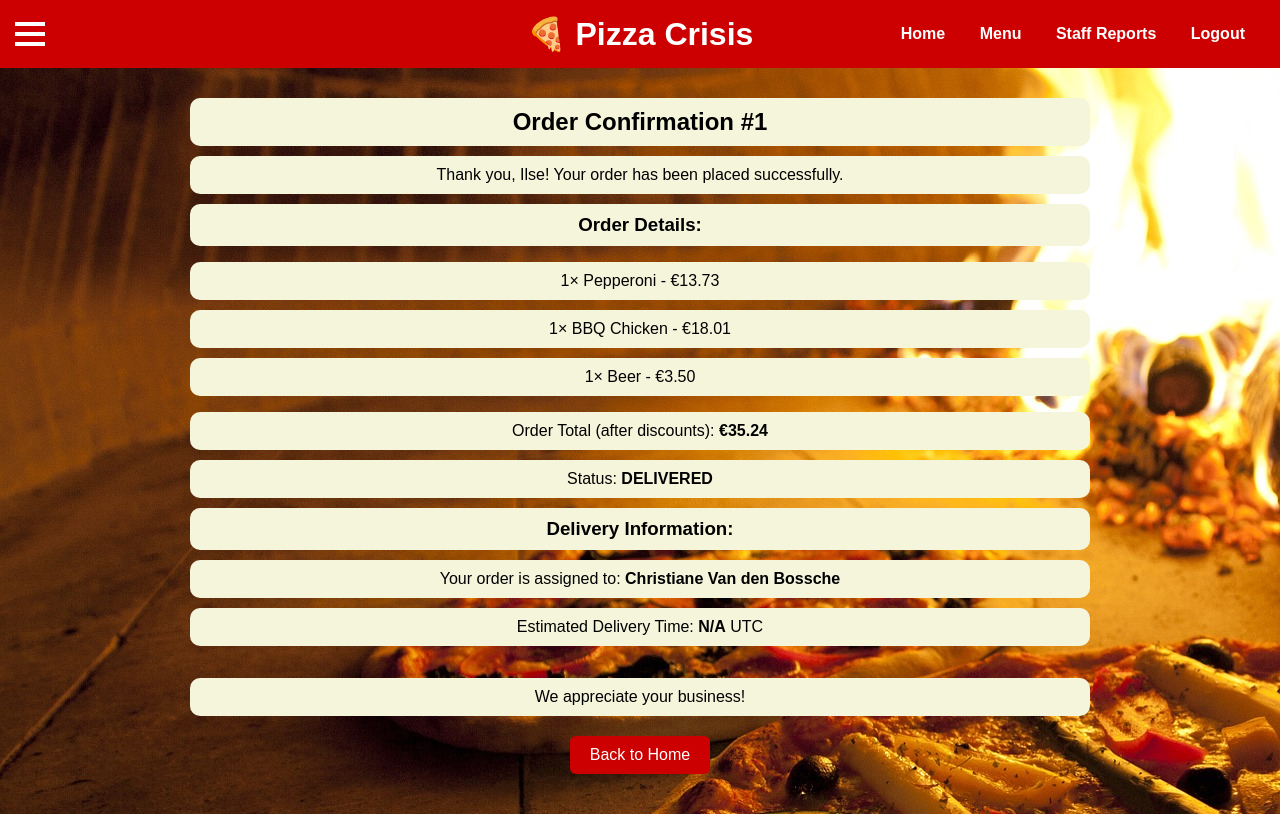
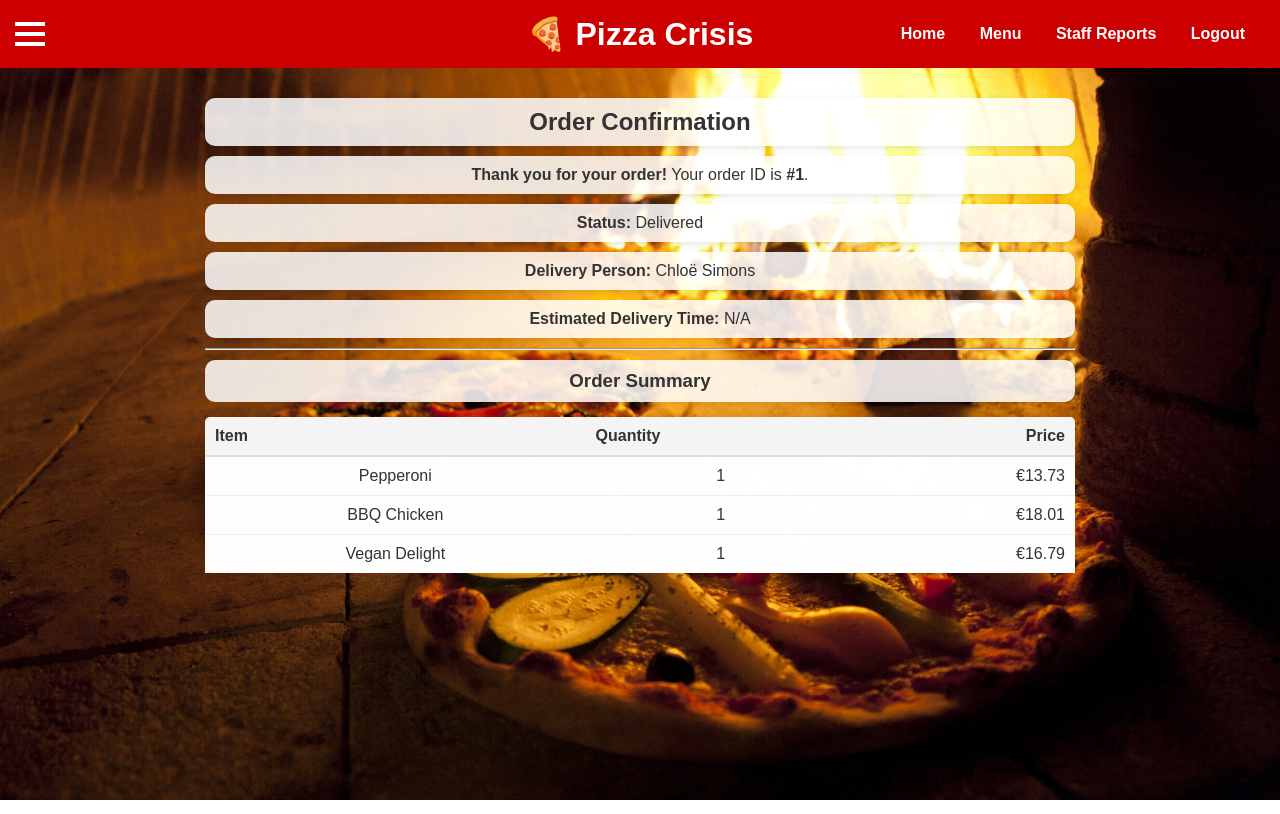
Before and after one commit to NeoD64/Pizza_Crisis, a Flask app: page /confirmation in a window 1280 px wide. Run offline with Flask 3, Linux system fonts and the light colour scheme; the visitor is signed in with stand-in values (Sample User, id 1); data comes from the database, SQL or seed files in the repository.

Commit message:
fiiiiiiiiiiiiiiiiiiiiiiNNNNNNNNNNIIIIIIIIISHHEEHEHHHEHHHHHEHEHHHHD

```diff
--- a/src/main/Database/App.py
+++ b/src/main/Database/App.py
@@ -40,7 +40,6 @@
 def check_deliveries_job(app):
 
     with app.app_context():
-        print("Scheduler: Checking delivery statuses...")
         now = datetime.utcnow()
 
         overdue_orders = Order.query.filter(
--- a/src/main/Database/routes.py
+++ b/src/main/Database/routes.py
@@ -7,7 +7,7 @@
 from datetime import datetime, timedelta, timezone
 from sqlalchemy.orm import joinedload
 from functools import wraps
-from sqlalchemy import func, desc
+from sqlalchemy import func, desc,text
 
 bp = Blueprint("main", __name__)
 
@@ -39,46 +39,62 @@
         return redirect(url_for('main.login'))
     return render_template("home.html")
 
+
+# In routes.py
+
 @bp.route("/register", methods=["GET", "POST"])
 def register():
     if request.method == "POST":
-        first_name = request.form["first_name"]
-        last_name = request.form["last_name"]
-        phone_number = request.form["phone_number"]
-        birthdate_str = request.form["birthdate"]
-        address = request.form["address"]
-        postal_code = request.form["postal_code"]
-        password = request.form["password"]
+        try:
+            first_name = request.form["first_name"]
+            last_name = request.form["last_name"]
+            phone_number = request.form["phone_number"]
+            birthdate_str = request.form["birthdate"]
+            address = request.form["address"]
+            postal_code = request.form["postal_code"]
+            password = request.form["password"]
+            confirm_password = request.form["confirm_password"]
+            gender_str = request.form["gender"]
 
-        birthdate = datetime.strptime(birthdate_str, "%Y-%m-%d").date()
+            if password != confirm_password:
+                flash("Passwords do not match!", "danger")
+                return render_template("register.html")
 
-        # Check if phone number already exists
-        if Customer.query.filter_by(phone_number=phone_number).first():
-            flash("Phone number already registered. Please log in or use a different number.", "danger")
+            if Customer.query.filter_by(phone_number=phone_number).first():
+                flash("Phone number already registered.", "danger")
+                return render_template("register.html")
+
+            birthdate = datetime.strptime(birthdate_str, "%Y-%m-%d").date()
+
+            new_customer = Customer(
+                first_name=first_name,
+                last_name=last_name,
+                phone_number=phone_number,
+                birthdate=birthdate,
+                address=address,
+                postal_code=postal_code,
+                gender=gender_str
+            )
+            new_customer.set_password(password)
+
+            db.session.add(new_customer)
+            db.session.commit()
+
+            flash("Registration successful! Please log in.", "success")
+            return redirect(url_for("main.login"))
+
+        except ValueError as e:
+            db.session.rollback()
+            flash(f"Invalid Birthday, please input a valid date", "danger")
             return render_template("register.html")
 
-        new_customer = Customer(
-            first_name=first_name,
-            last_name=last_name,
-            phone_number=phone_number,
-            birthdate=birthdate,
-            address=address,
-            postal_code=postal_code
-        )
-        new_customer.set_password(password)
+        except Exception as e:
+            # Catch any other unexpected errors
+            db.session.rollback()
+            flash(f"An unexpected error occurred: {e}", "danger")
+            return render_template("register.html")
 
-        try:
-            db.session.add(new_customer)
-            db.session.commit()
-            flash("Registration successful! Please log in.", "success")
-            return redirect(url_for("main.login"))
-        except Exception as e:
-            db.session.rollback()
-            flash(f"An error occurred during registration: {e}", "danger")
-            return render_template("register.html")
     return render_template("register.html")
-
-
 @bp.route("/login", methods=["GET", "POST"])
 def login():
     if request.method == "POST":
@@ -439,7 +455,7 @@
 
     if age_group_filter and age_group_filter != 'all':
 
-        age = func.timestampdiff(func.year(), Customer.birthdate, func.curdate())
+        age = func.timestampdiff(text('YEAR'), Customer.birthdate, func.curdate())
         if age_group_filter == '18-25':
             earnings_query = earnings_query.filter(age.between(18, 25))
         elif age_group_filter == '26-40':
--- a/src/main/Database/static/style.css
+++ b/src/main/Database/static/style.css
@@ -1,22 +1,24 @@
 html {
   scroll-behavior: smooth;
+}
+p, h2, h3, h4, h5, h6 {
+  background-color: rgba(255, 255, 255, 0.85);
+  border-radius: 10px;
+  padding: 10px 15px;
+  margin: 10px 0;
+  box-shadow: 0 2px 6px rgba(0, 0, 0, 0.1);
 }
 
 body {
   background: url(pizzeria-bambino-restaurant-soumagne-1.jpg);
+  background-size: cover;
+  background-attachment: fixed;
   font-family: Arial, sans-serif;
+  color: #333;
   text-align: center;
   margin: 0;
   padding: 0;
 }
-
-p,h2, h3,h4, h5, h6, li {
-  background-color: #f5f5dc;
-  border-radius: 10px;
-  padding: 10px;
-  margin: 10px 0;
-}
-
 
 header {
   background: #cc0000;
@@ -34,18 +36,17 @@
   text-align: center;
 }
 
-
 nav {
   position: absolute;
   right: 20px;
 }
+
 nav a {
   color: white;
   margin: 0 15px;
   text-decoration: none;
   font-weight: bold;
 }
-
 
 .hamburger {
   display: inline-block;
@@ -65,26 +66,25 @@
   transition: 0.4s;
 }
 
-
 .hamburger:hover .bar1,
 .hamburger:hover .bar2,
 .hamburger:hover .bar3 {
   background-color: #ffcccc;
 }
 
-
 .change .bar1 {
   transform: rotate(-45deg) translate(-7px, 7px);
   background-color: #ff3333;
 }
+
 .change .bar2 {
   opacity: 0;
 }
+
 .change .bar3 {
   transform: rotate(45deg) translate(-7px, -7px);
   background-color: #ff3333;
 }
-
 
 .sidenav {
   height: 100%;
@@ -112,26 +112,27 @@
   color: #f1f1f1;
 }
 
-
 .container {
   margin: 30px auto;
   max-width: 900px;
+  padding: 0 15px;
 }
 
 button {
   font-size: 16px;
-    margin: 10px;
+  margin: 5px;
   padding: 10px 20px;
   background: #cc0000;
   color: white;
   border: none;
   border-radius: 6px;
   cursor: pointer;
+  transition: background-color 0.2s ease;
 }
+
 button:hover {
   background: #ff3333;
 }
-
 
 .menu-grid {
   display: grid;
@@ -147,10 +148,10 @@
   border-radius: 8px;
   box-shadow: 2px 2px 6px rgba(0,0,0,0.1);
 }
+
 .menu-item h4 {
   margin: 0 0 10px 0;
 }
-
 
 .auth-form {
   background: white;
@@ -196,13 +197,13 @@
   background-color: #ff3333;
 }
 
-/* Flash messages styling */
 .flashes {
   list-style: none;
   padding: 0;
   margin: 20px 0;
   text-align: center;
 }
+
 .flashes li {
   padding: 12px;
   margin-bottom: 10px;
@@ -210,47 +211,124 @@
   font-weight: bold;
   border: 1px solid transparent;
 }
+
 .flashes .success {
   background-color: #d4edda;
   color: #155724;
   border-color: #c3e6cb;
 }
+
 .flashes .warning {
   background-color: #fff3cd;
   color: #856404;
   border-color: #ffeeba;
 }
+
 .flashes .danger {
   background-color: #f8d7da;
   color: #721c24;
   border-color: #f5c6cb;
 }
+
 .flashes .info {
   background-color: #d1ecf1;
   color: #0c5460;
   border-color: #bee5eb;
 }
 
-/* Report Table Styling */
+.report-container {
+  background-color: rgba(245, 245, 220, 0.95);
+  border-radius: 12px;
+  padding: 25px;
+  box-shadow: 0 4px 15px rgba(0,0,0,0.2);
+  text-align: left;
+}
+
+.report-section {
+  margin-bottom: 30px;
+  padding-bottom: 20px;
+  border-bottom: 1px solid #ddd;
+}
+
+.report-section:last-child {
+  border-bottom: none;
+  margin-bottom: 0;
+  padding-bottom: 0;
+}
+
+.report-title {
+  text-align: center;
+  color: #333;
+  margin-bottom: 20px;
+}
+
+.filter-form label {
+  font-weight: bold;
+  display: block;
+  margin-bottom: 5px;
+}
+
+.filter-form .date-range {
+  margin-bottom: 15px;
+}
+
+.filter-form select {
+  width: 100%;
+  padding: 8px;
+  border-radius: 5px;
+  border: 1px solid #ccc;
+}
+
+.filter-form .buttons {
+  display: flex;
+  justify-content: flex-start;
+  gap: 10px;
+  margin-top: 20px;
+}
+
+.filter-form .reset-btn {
+  background-color: #6c757d;
+}
+
+.filter-form .reset-btn:hover {
+  background-color: #5a6268;
+}
+.report-table {
+  background-color: rgba(255, 255, 255, 0.9); /* soft white background */
+  border-radius: 10px; /* rounded corners */
+  box-shadow: 0 2px 8px rgba(0, 0, 0, 0.1); /* subtle shadow */
+  padding: 15px;
+}
+
 .report-table {
   width: 100%;
   border-collapse: collapse;
-    margin-top: 15px;
+  margin-top: 10px;
 }
-.report-table th, .report-table td {
-    border: 1px solid #eee;
+
+
+.report-table thead th {
+  background-color: #f4f4f4;
+  color: #333;
+  text-align: left;
   padding: 10px;
-    text-align: left;
-    vertical-align: top;
+  border-bottom: 2px solid #ddd;
+  border-radius: 5px 5px 0 0;
 }
-.report-table th {
-    background-color: #f8f8f8;
-    font-weight: bold;
-    color: #333;
+
+
+.report-table td {
+  background-color: rgba(255, 255, 255, 0.95);
+  padding: 10px;
+  border-bottom: 1px solid #eee;
 }
-.report-table tr:nth-child(even) {
-    background-color: #f2f2f2;
+
+
+.report-table tr:hover td {
+  background-color: #fafafa;
 }
-.report-table tr:hover {
-    background-color: #e9e9e9;
+
+
+.report-table tr:last-child td {
+  border-bottom: none;
 }
--- a/src/main/Database/templates/base.html
+++ b/src/main/Database/templates/base.html
@@ -6,6 +6,7 @@
 </head>
 <body>
     <header>
+        <link rel="stylesheet" href="https://cdnjs.cloudflare.com/ajax/libs/font-awesome/6.5.1/css/all.min.css">
 
     <div id="sideNavBut" class="hamburger" onclick="toggleNav(this)">
         <div class="bar1"></div>
--- a/src/main/Database/templates/confirmation.html
+++ b/src/main/Database/templates/confirmation.html
@@ -1,47 +1,72 @@
 {% extends "base.html" %}
+
 {% block content %}
-    <h2>Order Confirmation #{{ order.id }}</h2>
-    <p>Thank you, {{ order.customer.first_name }}! Your order has been placed successfully.</p>
+<div class="container">
+    <div class="content-box">
+        <h2>Order Confirmation</h2>
 
-    <h3>Order Details:</h3>
-    <ul style="list-style: none; padding: 0;">
+        <p><strong>Thank you for your order!</strong> Your order ID is <strong>#{{ order.id }}</strong>.</p>
+        <p><strong>Status:</strong> {{ order.status|string|replace('_', ' ')|title }}</p>
+
+        {% if order.delivery_person %}
+            <p><strong>Delivery Person:</strong> {{ order.delivery_person.first_name }} {{ order.delivery_person.last_name }}</p>
+            <p><strong>Estimated Delivery Time:</strong> {{ estimated_delivery_time }}</p>
+        {% else %}
+            <p>A delivery person will be assigned to your order shortly.</p>
+        {% endif %}
+
+        <hr>
+
+        <h3>Order Summary</h3>
+        <table class="report-table" style="margin-top: 15px;">
+            <thead>
+                <tr>
+                    <th>Item</th>
+                    <th>Quantity</th>
+                    <th style="text-align: right;">Price</th>
+                </tr>
+            </thead>
+            <tbody>
                 {% for item in pizza_items_with_qty %}
-            <li>{{ item.quantity }}× {{ item.pizza.pizza_name }} - €{{ "%.2f"|format(item.price) }}</li>
+                <tr>
+                    <td>{{ item.pizza.pizza_name }}</td>
+                    <td>{{ item.quantity }}</td>
+                    <td style="text-align: right;">€{{ "%.2f"|format(item.price) }}</td>
+                </tr>
                 {% endfor %}
                 {% for item in drink_items_with_qty %}
-            <li>{{ item.quantity }}× {{ item.drink.drink_name }} - €{{ "%.2f"|format(item.price) }}</li>
+                <tr>
+                    <td>{{ item.drink.drink_name }}</td>
+                    <td>{{ item.quantity }}</td>
+                    <td style="text-align: right;">€{{ "%.2f"|format(item.price) }}</td>
+                </tr>
                 {% endfor %}
                 {% for item in dessert_items_with_qty %}
-            <li>{{ item.quantity }}× {{ item.dessert.dessert_name }} - €{{ "%.2f"|format(item.price) }}</li>
+                <tr>
+                    <td>{{ item.dessert.dessert_name }}</td>
+                    <td>{{ item.quantity }}</td>
+                    <td style="text-align: right;">€{{ "%.2f"|format(item.price) }}</td>
+                </tr>
                 {% endfor %}
-    </ul>
+            </tbody>
+        </table>
+
         {% if is_cancellable %}
-    <div class="alert alert-info mt-4">
-        <p>You can cancel this order within 5 minutes of placing it.</p>
+        <div style="background-color: #d1ecf1; padding: 15px; border-radius: 8px; margin-top: 20px; text-align: center;">
+            <p style="margin-bottom: 10px; color: #0c5460;">You can cancel this order within the next 5 minutes.</p>
             <form action="{{ url_for('main.cancel_order', order_id=order.id) }}" method="POST" onsubmit="return confirm('Are you sure you want to cancel this order?');">
-            <button type="submit" class="btn btn-danger">Cancel Order</button>
+                <button type="submit">Cancel Order</button>
             </form>
         </div>
         {% endif %}
 
-    {% if order.status == 'CANCELLED' %}
-    <div class="alert alert-danger mt-4">
-        <h4 class="alert-heading">Order Cancelled</h4>
+        {% if order.status|string == 'CANCELLED' %}
+        <div style="background-color: #f8d7da; padding: 15px; border-radius: 8px; margin-top: 20px; text-align: center; color: #721c24;">
+            <h4>Order Cancelled</h4>
             <p>This order was successfully cancelled.</p>
         </div>
         {% endif %}
 
-    <p>Order Total (after discounts): <b>€{{ "%.2f"|format(order.total_amount) }}</b></p>
-    <p>Status: <b>{{ order.status }}</b></p>
-
-    {% if delivery_person %}
-        <h3>Delivery Information:</h3>
-        <p>Your order is assigned to: <b>{{ delivery_person.first_name }} {{ delivery_person.last_name }}</b></p>
-        <p>Estimated Delivery Time: <b>{{ estimated_delivery_time }}</b> UTC</p>
-    {% else %}
-        <p>A delivery person will be assigned shortly. Estimated delivery time will be updated.</p>
-    {% endif %}
-
-    <p style="margin-top: 2rem;">We appreciate your business!</p>
-    <a href="{{ url_for('main.home') }}"><button>Back to Home</button></a>
+    </div>
+</div>
 {% endblock %}
```
Also changed, not shown: src/main/Database/Model.py (+11 -4 lines), src/main/Database/templates/home.html (+15 -18 lines), src/main/Database/templates/register.html (+25 -11 lines), src/main/Database/templates/staff_reports.html (+51 -77 lines). Lines whose indentation alone changed are shown as unchanged.
